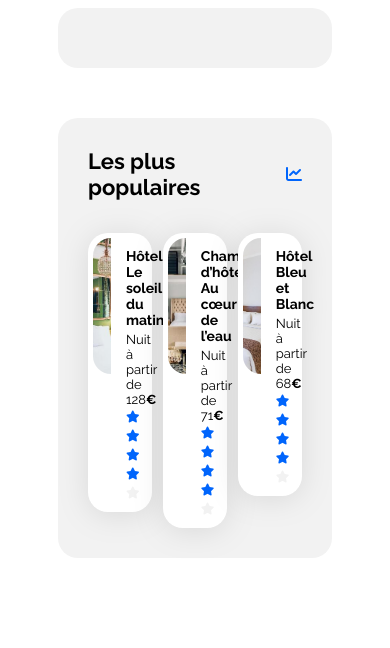
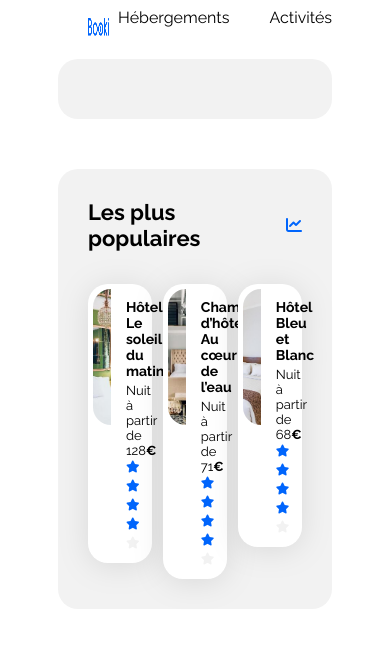
Before and after one commit to Tiiphuss/OCProjet2, a plain HTML site: page index.html in a window 390 px wide. Drawn offline with Linux system fonts and the light colour scheme.

Commit message:
Plus ou moins terminé Header

```diff
--- a/css/style.css
+++ b/css/style.css
@@ -121,6 +121,41 @@ a {
     margin-bottom: 5px;
 }
 
+.LienLogo img {
+    height: 35%;
+    width: 35%;
+    margin-left: 30px;
+    margin-bottom: 30px;
+    margin-top: 10px;
+}
+
+header {
+    display: flex;
+    flex-direction: row;
+    justify-content: space-between;
+
+}
+
+nav {
+    display: flex;
+    flex-direction: row;
+    justify-content: space-between;
+    gap: 40px;
+}
+
+.AHover:hover {
+    color: blue;
+    border-top: 2px solid blue;
+    padding-top: 6px;
+}
+
+.HebHover:hover {
+    color:blue;
+    border-top: 2px solid blue;
+    padding-top: 6px;
+}
+
+
 
 
 
@@ -163,5 +198,21 @@ a {
 
 /* Small devices (phones, less than 768px) */
 @media (max-width: 767.98px) {
+    .AHover:hover {
+        color: blue;
+        border-top: 0px solid transparent;
+        border-bottom: 2px solid blue;
+        padding-bottom: 6px;
+    }
+
+    .HebHover:hover {
+        color: blue;
+        border-top: 0px solid transparent;
+        border-bottom: 2px solid blue;
+        padding-bottom: 6px;
+    }
+
+
+
     /* ... */
 }
--- a/index.html
+++ b/index.html
@@ -16,7 +16,16 @@
 
 <body>
     <div class="main-container">
-        <header></header>
+        <header>
+            <a href="index.html" class="LienLogo">                                            <!--Logo-lien Booki-->
+                <img src="images/logo/Booki.png" alt="Logo Booki S"/>
+            </a>
+
+            <nav>
+                <a href=""><span class="HebHover">Hébergements</span></a>              <!--Rajouter lien plus tard-->
+                <a href=""><span class="AHover">Activités</span></a>               <!--Rajouter lien plus tard-->
+            </nav>
+        </header>
         <main>
             <div class="hebergements-and-populaires">
                 <section class="hebergements">
```
